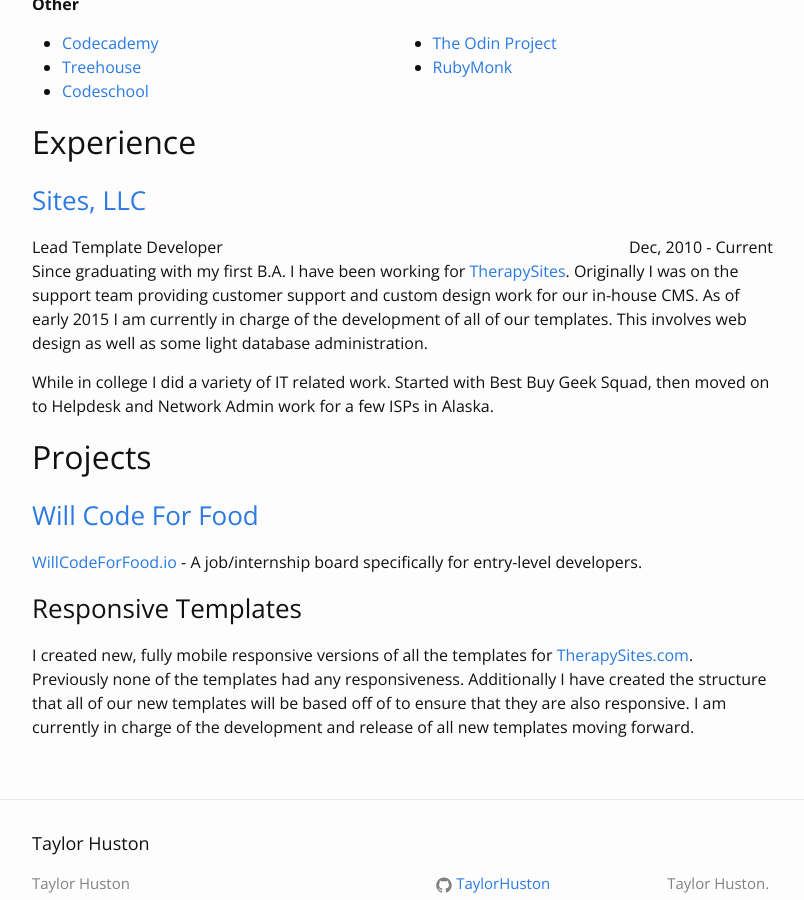
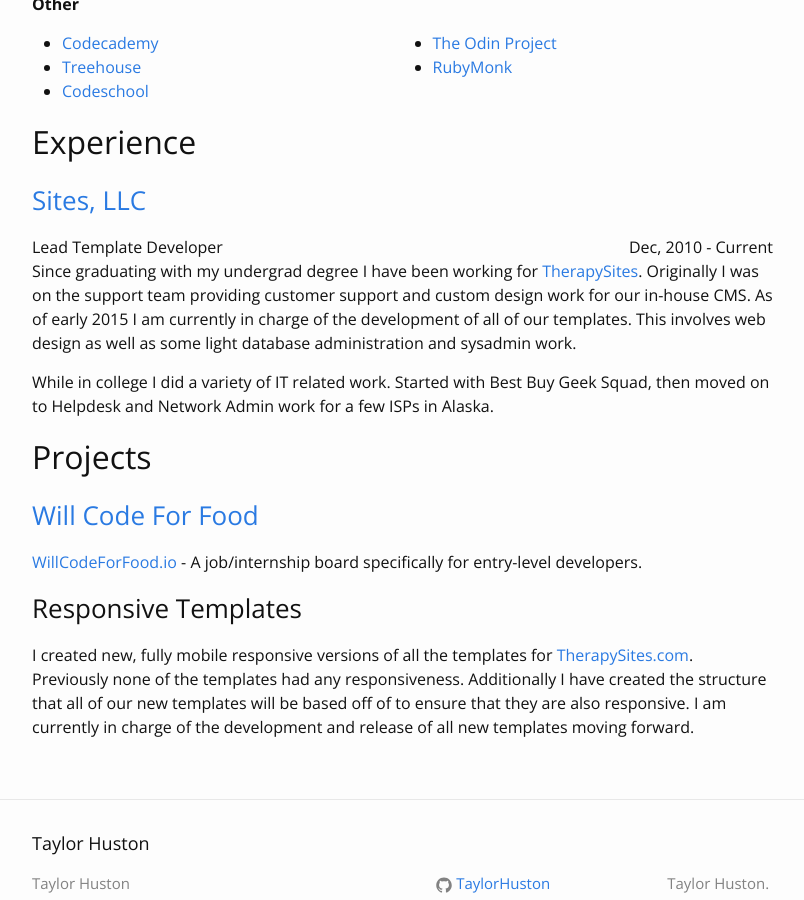
Before and after one commit to TaylorHuston/taylorhuston.github.io, a Jekyll site: the page built from resume.html, in a window 1280 px wide and 900 px high, scrolled down 1375 px. Shown: the whole window, without its empty margins (38-842 px from the left). Built offline with Jekyll 4.4.1, drawn with Linux system fonts in a browser that asks for light colours; some web fonts are replaced.

Commit message:
Update Resume

```diff
--- a/resume.html
+++ b/resume.html
@@ -40,6 +40,7 @@
       <li>Bootstrap</li>
       <li>AngularJS</li>
       <li>NodeJS</li>
+      <li>Grunt and Gulp</li>
     </ul>
     <ul>
       <li>Android Development</li>
@@ -178,7 +179,7 @@
 
   <h3><a href="http://www.therapysites.com/" target="_blank">Sites, LLC</a></h3>
   <p>Lead Template Developer <span class="date">Dec, 2010 - Current</span>
-    <br /> Since graduating with my first B.A. I have been working for <a href="http://www.therapysites.com/" target="_blank">TherapySites</a>. Originally I was on the support team providing customer support and custom design work for our in-house CMS. As of early 2015 I am currently in charge of the development of all of our templates. This involves web design as well as some light database administration.</p>
+    <br /> Since graduating with my undergrad degree I have been working for <a href="http://www.therapysites.com/" target="_blank">TherapySites</a>. Originally I was on the support team providing customer support and custom design work for our in-house CMS. As of early 2015 I am currently in charge of the development of all of our templates. This involves web design as well as some light database administration and sysadmin work.</p>
 
   <p>While in college I did a variety of IT related work. Started with Best Buy Geek Squad, then moved on to Helpdesk and Network Admin work for a few ISPs in Alaska.</p>
 </div>
```
